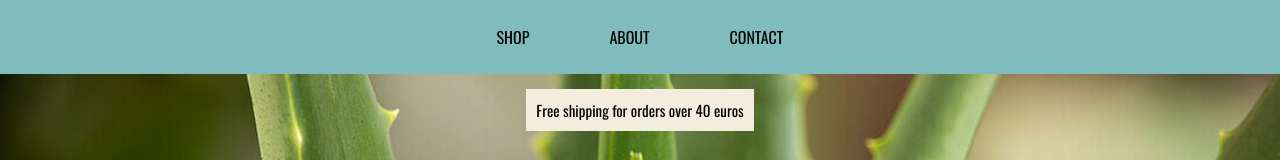
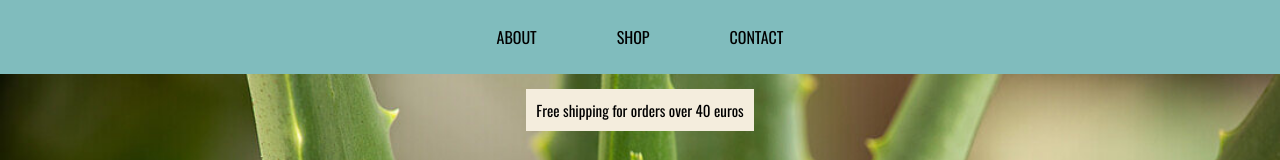
Before and after one commit to jul3000/aloe-cosmetics-online, a React (Create React App) app: page / in a window 1280 px wide. Shown: the top 160 px of the page. Built offline with nearby package versions, Linux system fonts and the light colour scheme.

Commit message:
Update App.js

```diff
--- a/src/App.js
+++ b/src/App.js
@@ -12,8 +12,8 @@
 function App() {
   return (<Router>
     <nav>
-      <Link to="/" className="link">Shop</Link>
-      <Link to="/about" className="link">About</Link>
+      <Link to="/" className="link">About</Link>
+      <Link to="/about" className="link">Shop</Link>
       <Link to="/contact" className="link">Contact</Link>
     </nav>
 
```
